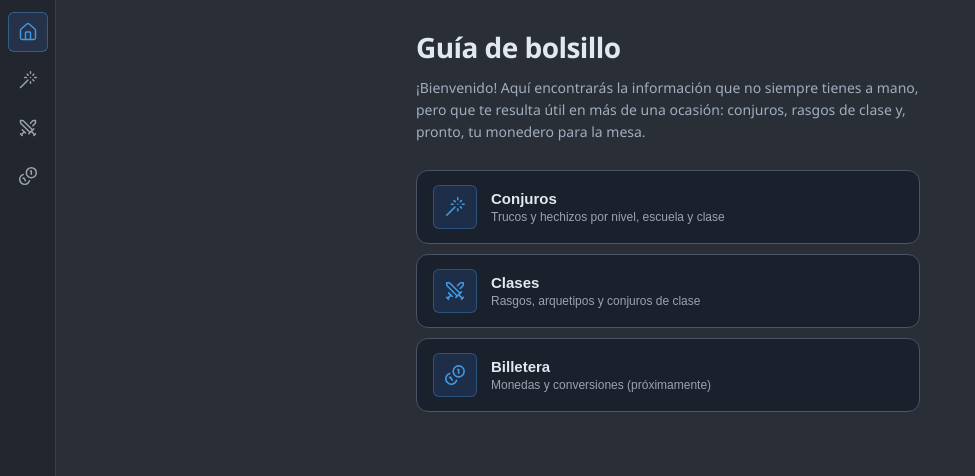
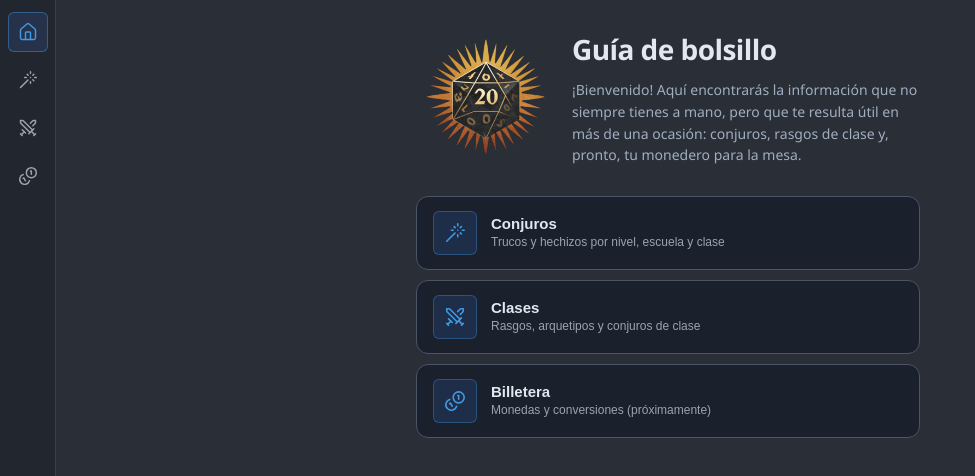
Before and after one commit to celsovina/AsistDm-Atlas, a website with bundled scripts: page index.html in a window 1280 px wide. Shown: the top 476 px of the page, without its empty margins (0-975 px from the left). Built offline with nearby package versions, Linux system fonts and the light colour scheme.

Commit message:
Add logo and favicon

```diff
--- a/css/home.css
+++ b/css/home.css
@@ -32,6 +32,30 @@
   gap: 10px;
 }
 
+.atlas-home__brand {
+  display: flex;
+  align-items: center;
+  gap: 16px;
+}
+
+.atlas-home__logo {
+  flex-shrink: 0;
+  display: block;
+  width: 140px;
+  height: 140px;
+  object-fit: contain;
+  border-radius: 16px;
+}
+
+.atlas-home__brand-text {
+  flex: 1;
+  min-width: 0;
+  display: flex;
+  flex-direction: column;
+  justify-content: center;
+  gap: 10px;
+}
+
 .atlas-home__title {
   margin: 0;
   font-size: 28px;
@@ -45,6 +69,18 @@
   font-size: 14px;
   line-height: 1.55;
   color: #a0aec0;
+}
+
+@media (max-width: 480px) {
+  .atlas-home__brand {
+    flex-direction: column;
+    align-items: flex-start;
+  }
+
+  .atlas-home__logo {
+    width: 120px;
+    height: 120px;
+  }
 }
 
 .atlas-home__modules {
--- a/index.html
+++ b/index.html
@@ -4,8 +4,9 @@
   <meta charset="UTF-8" />
   <meta name="viewport" content="width=device-width, initial-scale=1, viewport-fit=cover" />
   <meta name="theme-color" content="#2a2e36" />
-  <meta name="description" content="Atlas — Enciclopedia móvil del sistema AsistDM" />
-  <title>Atlas</title>
+  <meta name="description" content="Atlas — Guía de bolsillo para la mesa" />
+  <title>Atlas — Guía de bolsillo</title>
+  <link rel="icon" href="/favicon.ico" sizes="any" />
   <link rel="stylesheet" href="css/tokens.css" />
   <link rel="stylesheet" href="css/layout.css" />
   <link rel="stylesheet" href="css/catalog.css" />
@@ -61,12 +62,23 @@
       <div class="atlas-home-page atlas-section" id="home-page" data-section-panel="home">
         <div class="atlas-home">
           <header class="atlas-home__header">
+            <div class="atlas-home__brand">
+              <img
+                class="atlas-home__logo"
+                src="Logo.ico"
+                alt="Atlas"
+                width="140"
+                height="140"
+              />
+              <div class="atlas-home__brand-text">
                 <h1 class="atlas-home__title">Guía de bolsillo</h1>
                 <p class="atlas-home__lead">
                   ¡Bienvenido! Aquí encontrarás la información que no siempre tienes
                   a mano, pero que te resulta útil en más de una ocasión: conjuros,
                   rasgos de clase y, pronto, tu monedero para la mesa.
                 </p>
+              </div>
+            </div>
           </header>
           <nav class="atlas-home__modules" aria-label="Módulos de Atlas">
             <button type="button" class="atlas-home__module" data-section="conjuros">
```
Also changed, not shown: Logo.ico (added), favicon.ico (added). Lines whose indentation alone changed are shown as unchanged.
